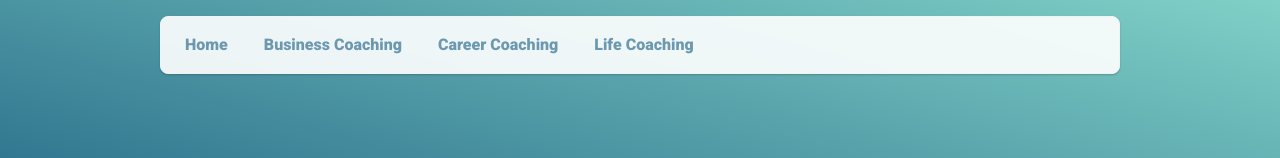
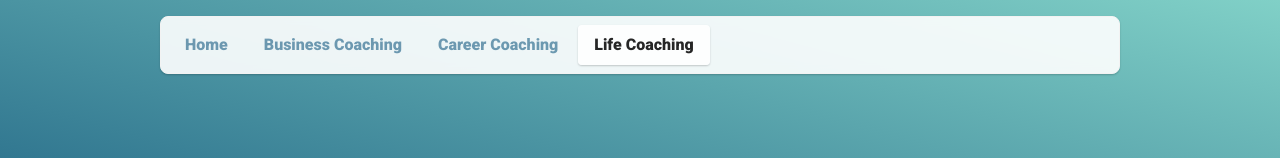
Before and after one commit to CJohnston079/cluny-house-consulting, a React (Vite) app: page /life-coaching in a window 1280 px wide. Shown: the top 158 px of the page. Built offline with nearby package versions, Linux system fonts and the light colour scheme.

Commit message:
Feat: add styling for active navigation

```diff
--- a/src/Navigation.css
+++ b/src/Navigation.css
@@ -29,6 +29,7 @@
 
 .nav-link {
 	display: block;
+	border-radius: var(--br-light);
 	padding: 0.5rem 1rem;
 
 	font-family: var(--sans-serif);
@@ -43,3 +44,10 @@
 .nav-link:hover {
 	opacity: 1;
 }
+
+.active {
+	color: var(--cl-foreground-shade);
+	background-color: var(--cl-background-trans);
+	box-shadow: 0 1px 2px hsl(0, 0%, 0%, 0.2);
+	opacity: 1;
+}
--- a/src/Navigation.jsx
+++ b/src/Navigation.jsx
@@ -1,5 +1,5 @@
 import PropTypes from "prop-types";
-import { Link } from "react-router-dom";
+import { NavLink } from "react-router-dom";
 import "./Navigation.css";
 
 const Navigation = function ({ routes }) {
@@ -9,9 +9,9 @@ const Navigation = function ({ routes }) {
 				<ul className="nav-links">
 					{routes.map(({ path, label }) => (
 						<li key={path}>
-							<Link className="nav-link" to={path}>
+							<NavLink className="nav-link" to={path}>
 								{label}
-							</Link>
+							</NavLink>
 						</li>
 					))}
 				</ul>
```
